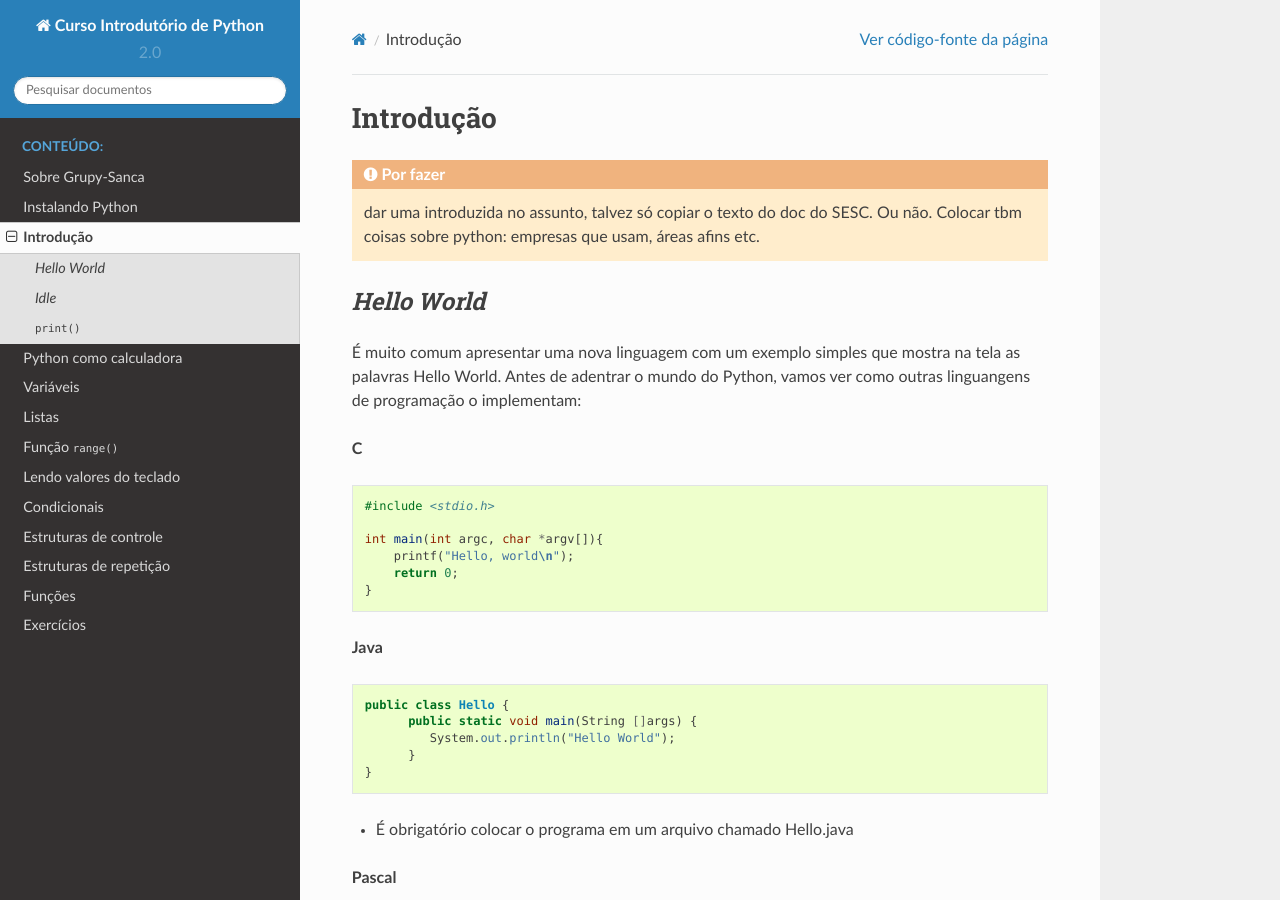
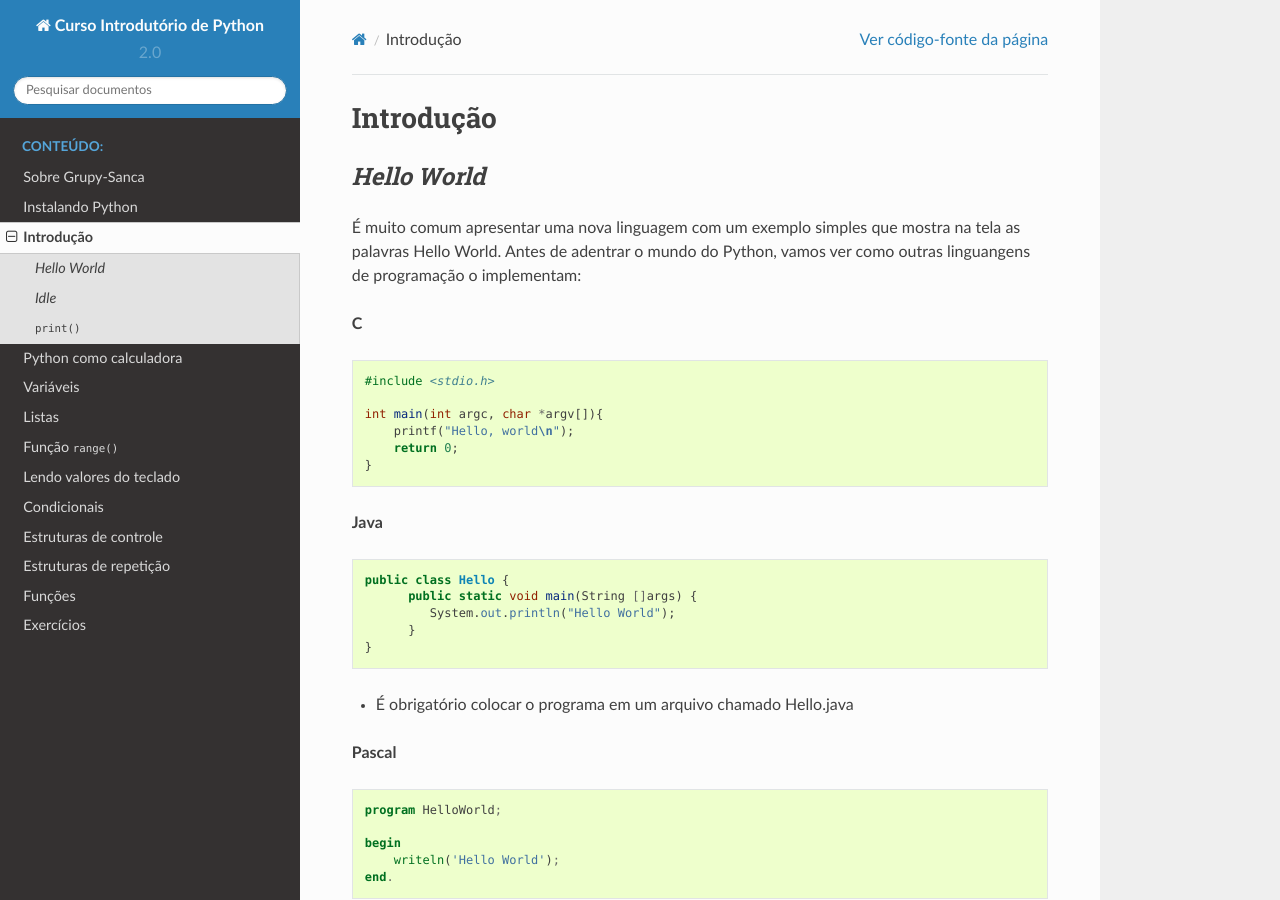
Before and after one commit to grupy-sanca/curso-python, a Sphinx documentation site: the page built from source/introducao.rst, in a window 1280 px wide and 900 px high. Built offline with Sphinx 7.4.7 and the Read the Docs theme 2.0.0, drawn with Linux system fonts in a browser that asks for light colours.

Commit message:
Move todo from material to github repo

```diff
--- a/source/introducao.rst
+++ b/source/introducao.rst
@@ -1,9 +1,5 @@
 Introdução
 ==========
-
-.. todo:: dar uma introduzida no assunto, talvez só copiar o texto do doc
-          do SESC. Ou não. Colocar tbm coisas sobre python: empresas que usam,
-          áreas afins etc.
 
 
 *Hello World*
```
